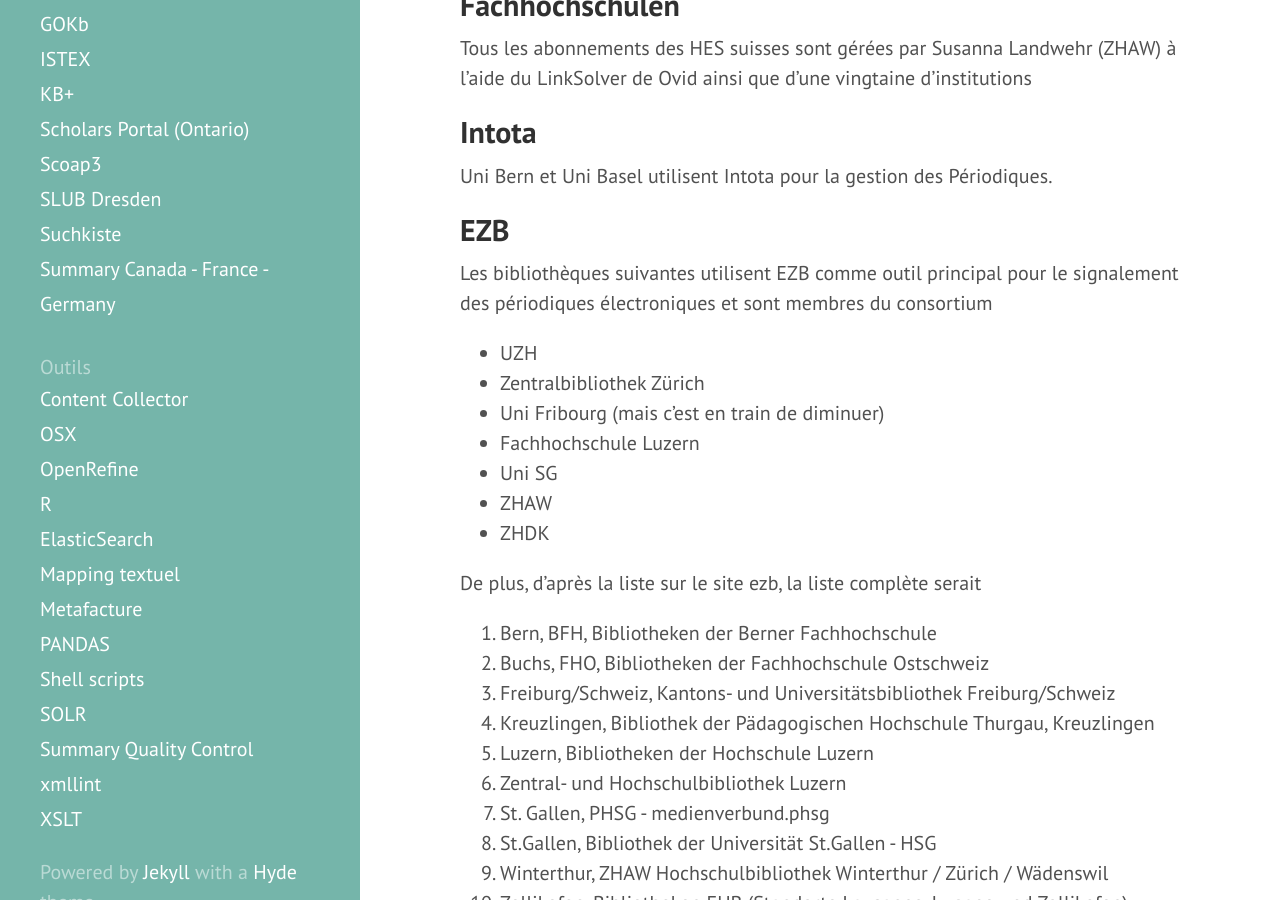
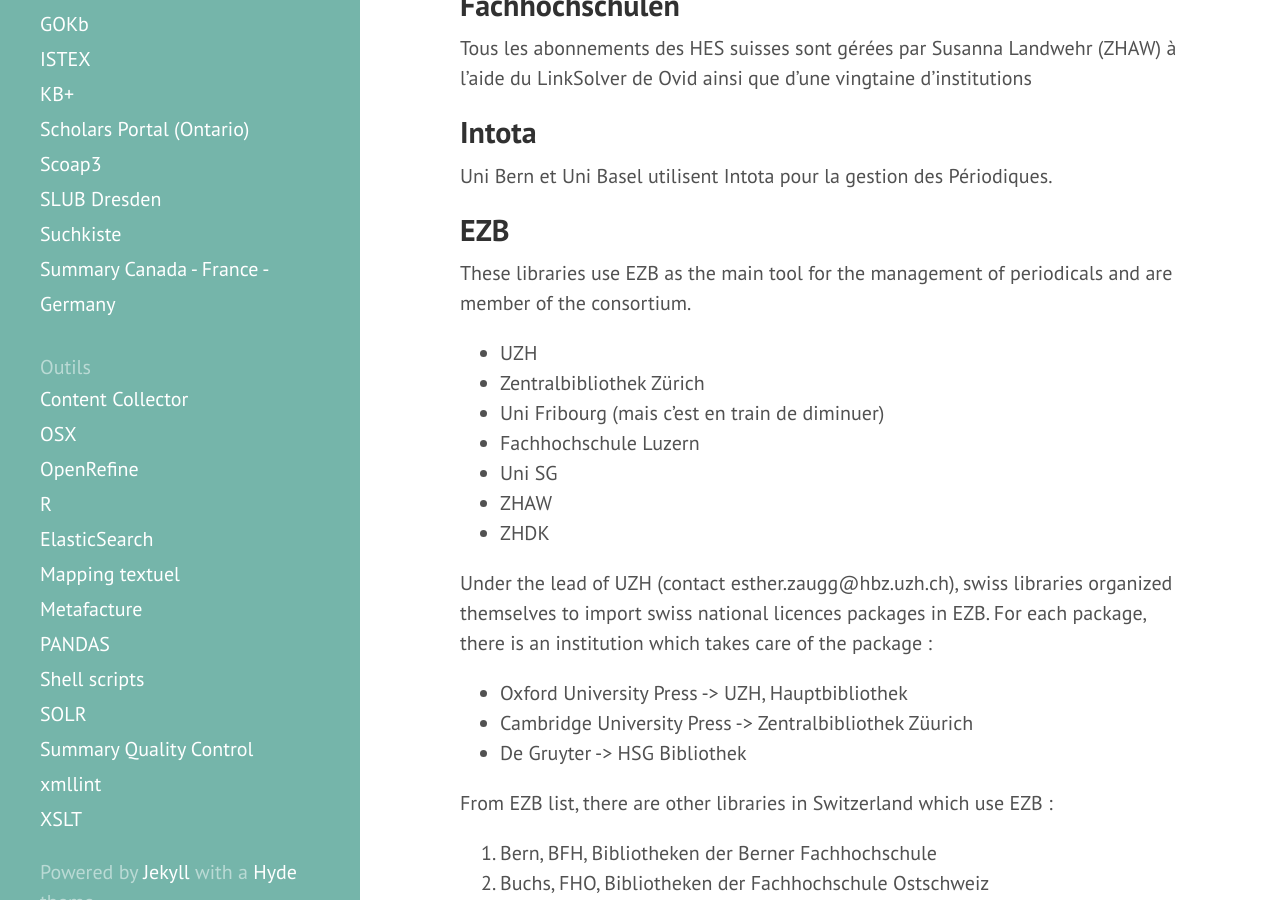
Before and after one commit to swissbib/metadataNationalLicencesDocumentation, a Jekyll site: the page built from pages/output/02libraries.md, in a window 1280 px wide and 900 px high, scrolled down 1837 px. Built offline with Jekyll 4.4.1, drawn with Linux system fonts in a browser that asks for light colours; some of the changed text lies outside the part shown.

Commit message:
update information about ezb

```diff
--- a/pages/output/02libraries.md
+++ b/pages/output/02libraries.md
@@ -45,7 +45,7 @@ Uni Bern et Uni Basel utilisent Intota pour la gestion des Périodiques.
 
 ## EZB
 
-Les bibliothèques suivantes utilisent EZB comme outil principal pour le signalement des périodiques électroniques et sont membres du consortium
+These libraries use EZB as the main tool for the management of periodicals and are member of the consortium.
 
  * UZH
  * Zentralbibliothek Zürich
@@ -55,7 +55,16 @@ Les bibliothèques suivantes utilisent EZB comme outil principal pour le signale
  * ZHAW
  * ZHDK
 
-De plus, d'après la liste sur le site ezb, la liste complète serait
+Under the lead of UZH (contact esther.zaugg@hbz.uzh.ch), swiss libraries organized themselves to import swiss national licences packages in EZB. For each package, there is an institution which takes care of the package :
+
+ * Oxford University Press -> UZH, Hauptbibliothek
+ * Cambridge University Press -> Zentralbibliothek Züurich
+ * De Gruyter -> HSG Bibliothek
+
+
+
+
+From EZB list, there are other libraries in Switzerland which use EZB :
 
  1. Bern, BFH, Bibliotheken der Berner Fachhochschule
  1. Buchs, FHO, Bibliotheken der Fachhochschule Ostschweiz
@@ -119,7 +128,7 @@ Quelques informations sur le signalement dans EZB pour les licences nationales a
 
 <http://ezb.uni-regensburg.de/natli/Infoseite_EZBBibliotheken.htm>
 
-En Suisse la bibliothèque "leader" sur ce point serait l'uni de Zurich (contact esther.zaugg@hbz.uzh.ch).
+
 
 ## Worldcat Local
 
```
